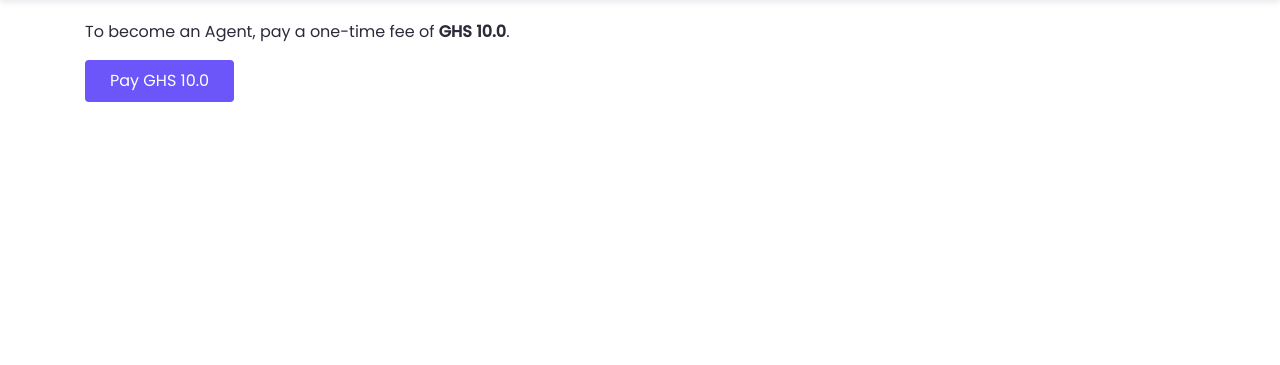
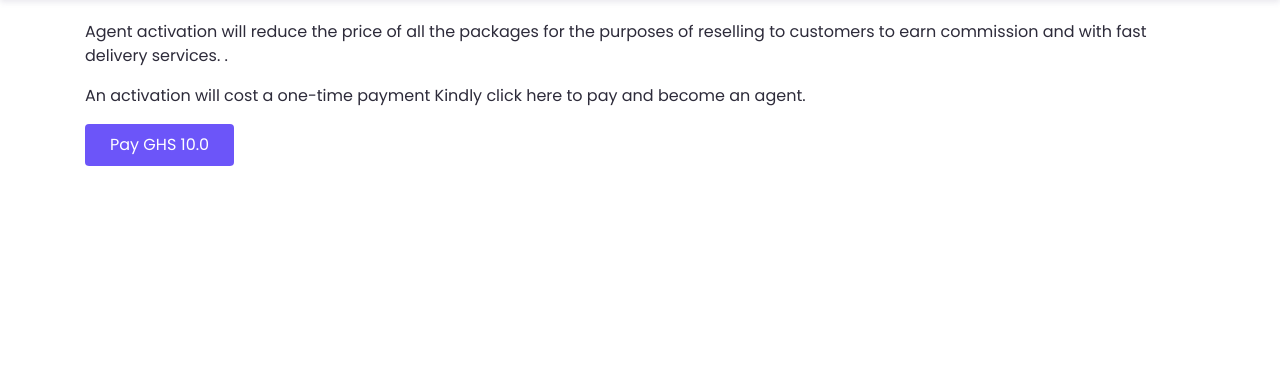
Before and after one commit to mikegyamfi/gh_data, a Django app: page /upgrade-agent/ in a window 1280 px wide. Shown: the part 90-455 px from the top of the page. Run offline with Django 4.2, Linux system fonts and the light colour scheme; a user stored in the database is signed in; data comes from the database, SQL or seed files in the repository; parts of the project's set-up code (start-up, migrations or seed data) failed here and were passed over; some libraries are stand-ins or nearby versions.

```diff
--- a/intel_app/templates/layouts/services/agent_upgrade.html
+++ b/intel_app/templates/layouts/services/agent_upgrade.html
@@ -6,7 +6,12 @@
 
   <div class="container py-5">
     <h2 class="mb-4">Upgrade to Agent</h2>
-    <p>To become an Agent, pay a one-time fee of <strong>GHS {{ fee }}</strong>.</p>
+    <p>Agent activation will reduce the price of all the packages for the
+        purposes of reselling to customers to earn commission and with fast delivery services.
+.</p>
+
+<p>An activation will cost a one-time payment
+ Kindly click here to pay and become an agent.</p>
 
     <form id="payment-form">
       <button
--- a/intel_app/views.py
+++ b/intel_app/views.py
@@ -70,10 +70,10 @@ def pay_with_wallet(request):
         reference = request.POST.get("reference")
         if user.wallet is None:
             return JsonResponse(
-                {'status': f'Your wallet balance is low. Contact the admin to recharge. Admin Contact Info: 0{admin}'})
+                {'status': f'Your wallet balance is low. Top up your wallet to continue using our services.'})
         elif user.wallet <= 0 or user.wallet < float(amount):
             return JsonResponse(
-                {'status': f'Your wallet balance is low. Contact the admin to recharge. Admin Contact Info: 0{admin}'})
+                {'status': f'Your wallet balance is low. Top up your wallet to continue using our services.'})
         print(phone_number)
         print(amount)
         print(reference)
@@ -286,10 +286,10 @@ def mtn_pay_with_wallet(request):
 
         if user.wallet is None:
             return JsonResponse(
-                {'status': f'Your wallet balance is low. Contact the admin to recharge. Admin Contact Info: 0{admin}'})
+                {'status': f'Your wallet balance is low. Top up your wallet to continue using our services.'})
         elif user.wallet <= 0 or user.wallet < float(amount):
             return JsonResponse(
-                {'status': f'Your wallet balance is low. Contact the admin to recharge. Admin Contact Info: 0{admin}'})
+                {'status': f'Your wallet balance is low. Top up your wallet to continue using our services.'})
         bundle = models.MTNBundlePrice.objects.get(
             price=float(amount)).bundle_volume if user.status == "User" else models.AgentMTNBundlePrice.objects.get(
             price=float(amount)).bundle_volume
```
